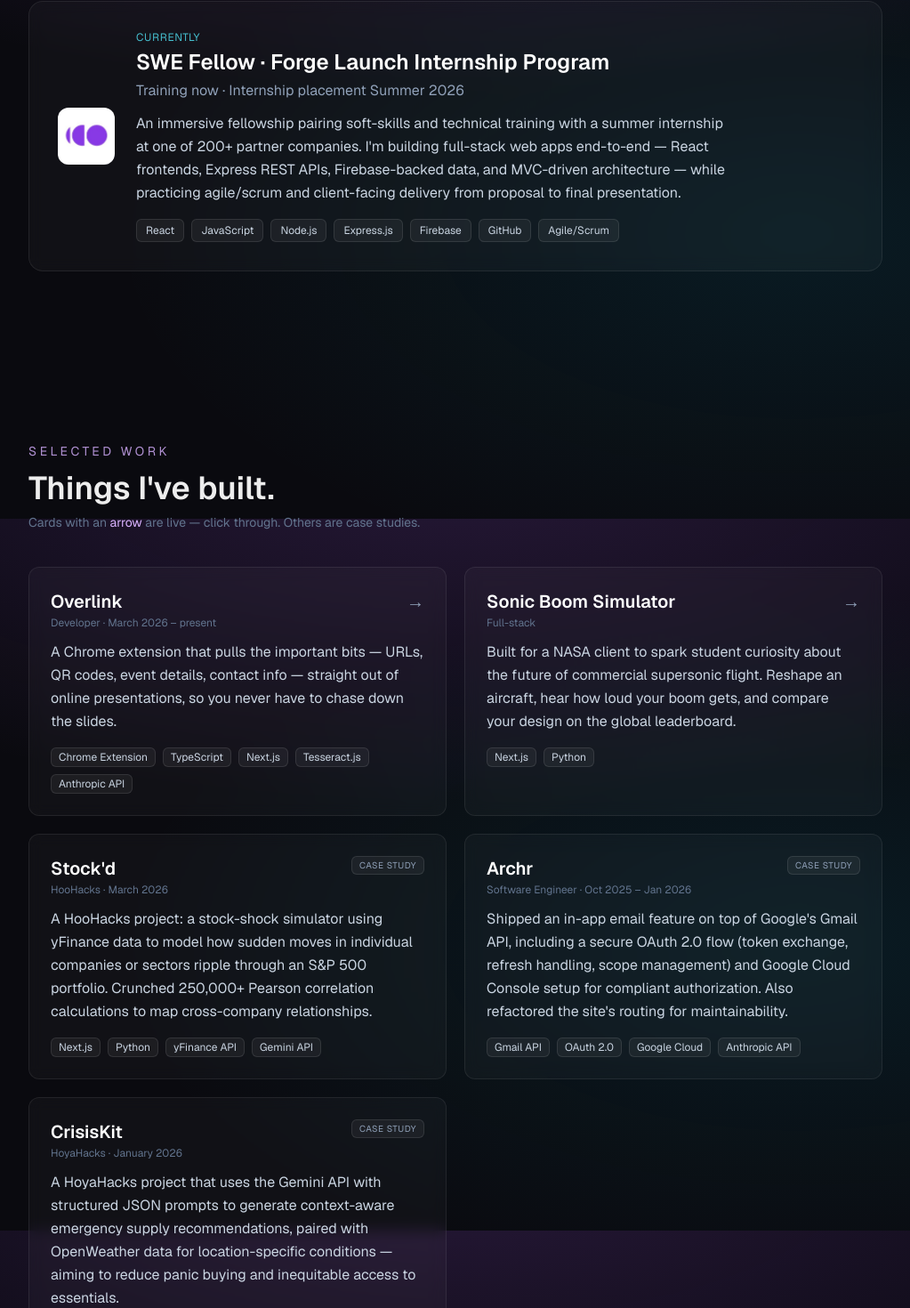
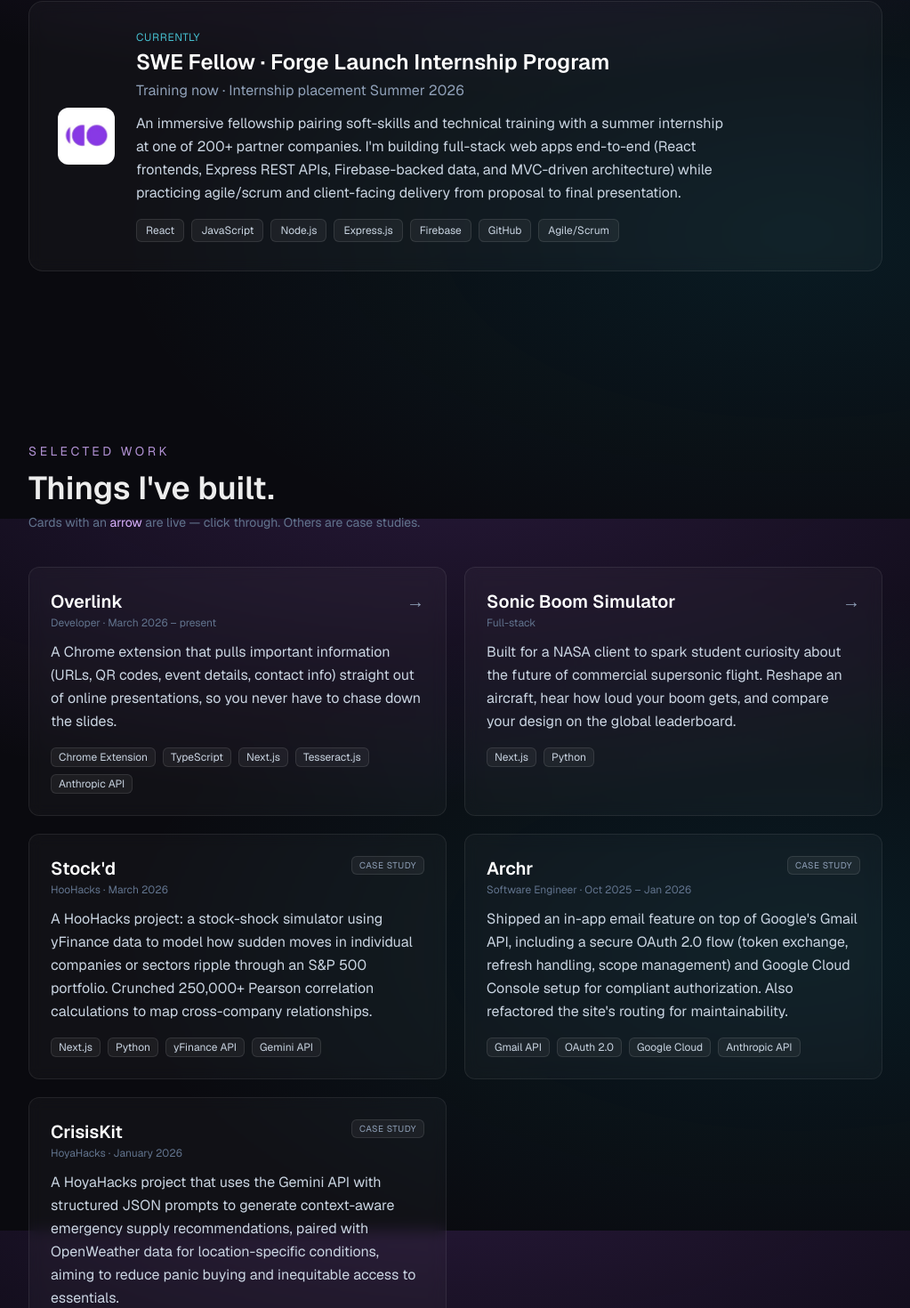
Before and after one commit to SeungwooDY/portfolio, a Next.js app: page / in a window 1280 px wide. Shown: the part 1817-3287 px from the top of the page at 89% size, without its empty margins (128-1151 px from the left). Built offline with nearby package versions, Linux system fonts and the light colour scheme.

Commit message:
description changes

```diff
--- a/app/page.tsx
+++ b/app/page.tsx
@@ -21,7 +21,7 @@
     id: "overlink",
     title: "Overlink",
     blurb:
-      "A Chrome extension that pulls the important bits — URLs, QR codes, event details, contact info — straight out of online presentations, so you never have to chase down the slides.",
+      "A Chrome extension that pulls important information (URLs, QR codes, event details, contact info) straight out of online presentations, so you never have to chase down the slides.",
     stack: [
       "Chrome Extension",
       "TypeScript",
@@ -65,7 +65,7 @@
     id: "crisiskit",
     title: "CrisisKit",
     blurb:
-      "A HoyaHacks project that uses the Gemini API with structured JSON prompts to generate context-aware emergency supply recommendations, paired with OpenWeather data for location-specific conditions — aiming to reduce panic buying and inequitable access to essentials.",
+      "A HoyaHacks project that uses the Gemini API with structured JSON prompts to generate context-aware emergency supply recommendations, paired with OpenWeather data for location-specific conditions, aiming to reduce panic buying and inequitable access to essentials.",
     stack: ["Gemini API", "OpenWeather"],
     clickable: false,
     role: "HoyaHacks · January 2026",
@@ -385,9 +385,9 @@
               <p className="text-slate-300 mt-3 leading-relaxed max-w-2xl">
                 An immersive fellowship pairing soft-skills and technical
                 training with a summer internship at one of 200+ partner
-                companies. I{"'"}m building full-stack web apps end-to-end —
+                companies. I{"'"}m building full-stack web apps end-to-end {"("}
                 React frontends, Express REST APIs, Firebase-backed data, and
-                MVC-driven architecture — while practicing agile/scrum and
+                MVC-driven architecture{")"} while practicing agile/scrum and
                 client-facing delivery from proposal to final presentation.
               </p>
               <div className="mt-4 flex flex-wrap gap-2">
```
